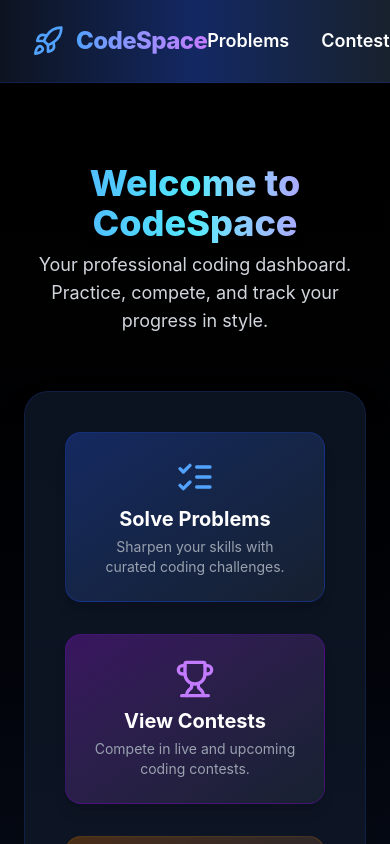
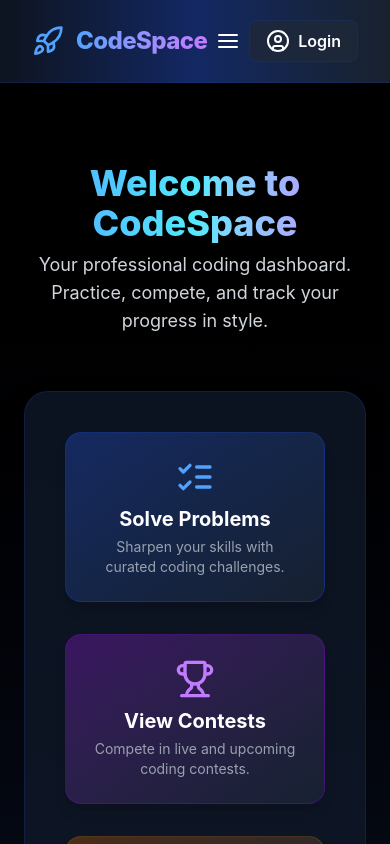
Before and after one commit to Divyaaa19/OJ-project, a React (Vite) app in the folder codespace-client/: page / in a window 390 px wide. Shown: the top 844 px of the page. Built offline with nearby package versions, Linux system fonts and the light colour scheme.

Commit message:
Responsive for mobile

```diff
--- a/codespace-client/src/pages/Home.jsx
+++ b/codespace-client/src/pages/Home.jsx
@@ -10,6 +10,7 @@ export default function Home() {
     // Simulate user/admin state (replace with real auth logic)
     const isAdmin = false; // Set true to show Admin Panel card
     const userName = null; // Set to a string to show greeting
+    const [mobileMenuOpen, setMobileMenuOpen] = React.useState(false);
 
     return (
         <div className="min-h-screen bg-gradient-to-b from-black to-gray-900 text-white overflow-hidden relative">
@@ -36,18 +37,35 @@ export default function Home() {
                     <Rocket className="w-8 h-8 text-blue-400" />
                     <span className="text-2xl font-extrabold bg-gradient-to-r from-blue-400 to-purple-400 text-transparent bg-clip-text tracking-tight">CodeSpace</span>
                 </div>
-                <nav className="flex gap-8 text-lg font-semibold">
+                {/* Desktop Nav */}
+                <nav className="hidden md:flex gap-8 text-lg font-semibold">
                     <button onClick={() => navigate("/problems")} className="hover:text-blue-400 transition">Problems</button>
                     <button onClick={() => navigate("/contests")} className="hover:text-purple-400 transition">Contests</button>
                     <button onClick={() => navigate("/leaderboard")} className="hover:text-yellow-400 transition">Leaderboard</button>
                     {isAdmin && <button onClick={() => navigate("/admin-dashboard")} className="hover:text-pink-400 transition">Admin</button>}
                 </nav>
+                {/* Mobile Hamburger */}
+                <button className="md:hidden p-2" onClick={() => setMobileMenuOpen(!mobileMenuOpen)}>
+                    {/* Hamburger icon */}
+                    <svg xmlns="http://www.w3.org/2000/svg" width="24" height="24" viewBox="0 0 24 24" fill="none" stroke="currentColor" strokeWidth="2" strokeLinecap="round" strokeLinejoin="round" className="w-6 h-6 text-white"><path d="M3 12h18M3 6h18M3 18h18"/></svg>
+                </button>
                 <div>
+                    {/* Login/Profile button */}
                     <button onClick={() => navigate(userName ? "/profile" : "/login")} className="flex items-center gap-2 px-4 py-2 rounded-lg bg-gray-800/80 hover:bg-blue-700 transition font-semibold border border-blue-900/30">
                         <UserCircle className="w-6 h-6" />
                         {userName ? userName : "Login"}
                     </button>
                 </div>
+                {/* Mobile Menu */}
+                {mobileMenuOpen && (
+                    <div className="fixed inset-0 bg-black/70 z-50 flex flex-col items-center justify-center md:hidden">
+                        <button onClick={() => setMobileMenuOpen(false)} className="absolute top-4 right-4 text-white text-3xl">&times;</button>
+                        <button onClick={() => {navigate("/problems"); setMobileMenuOpen(false);}} className="text-white text-2xl mb-4">Problems</button>
+                        <button onClick={() => {navigate("/contests"); setMobileMenuOpen(false);}} className="text-white text-2xl mb-4">Contests</button>
+                        <button onClick={() => {navigate("/leaderboard"); setMobileMenuOpen(false);}} className="text-white text-2xl mb-4">Leaderboard</button>
+                        {isAdmin && <button onClick={() => {navigate("/admin-dashboard"); setMobileMenuOpen(false);}} className="text-white text-2xl mb-4">Admin</button>}
+                    </div>
+                )}
             </header>
 
             {/* Dashboard Panel */}
```
Also changed, not shown: 2 other files (tests, documents, lock files or other folders).
